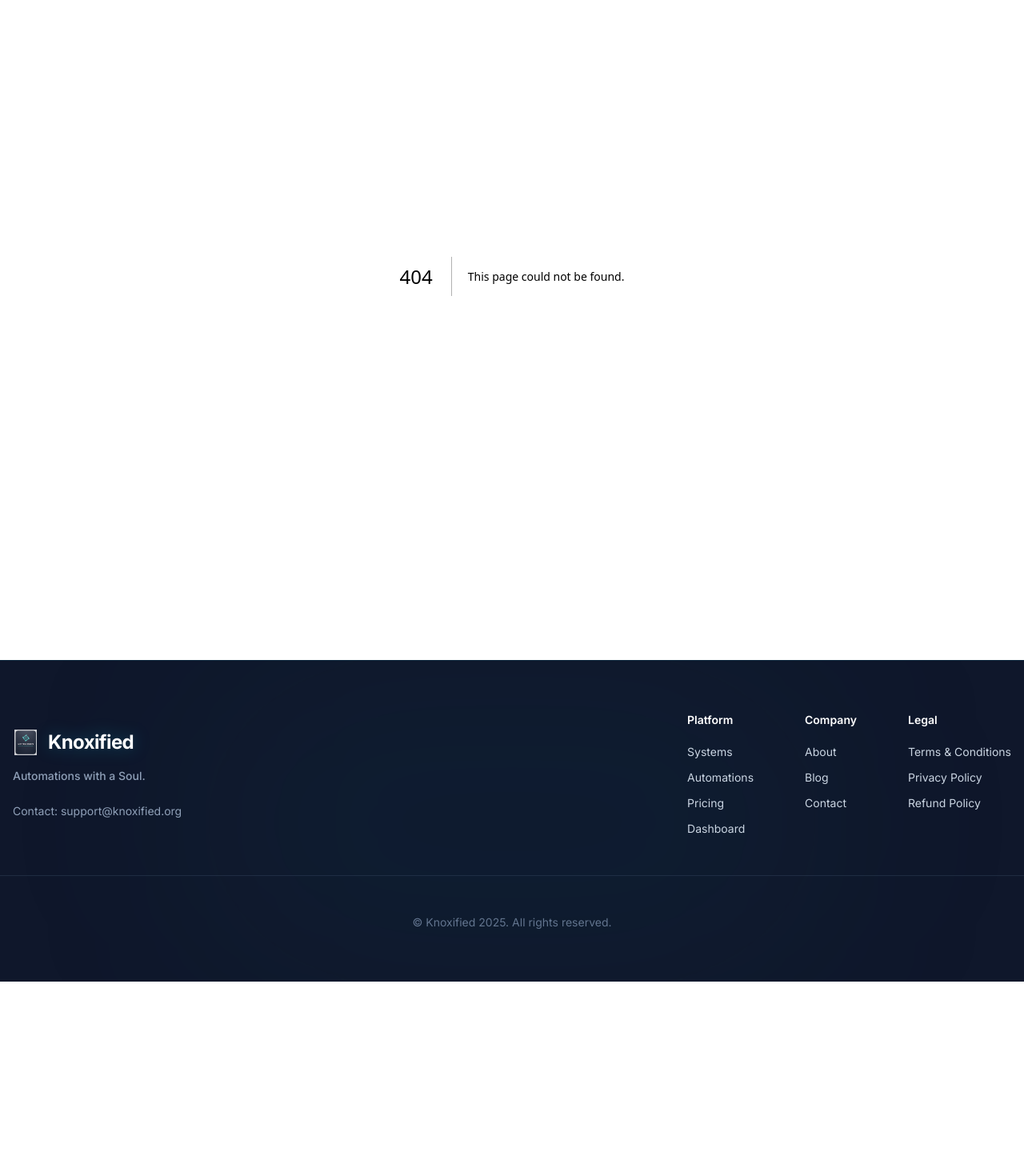
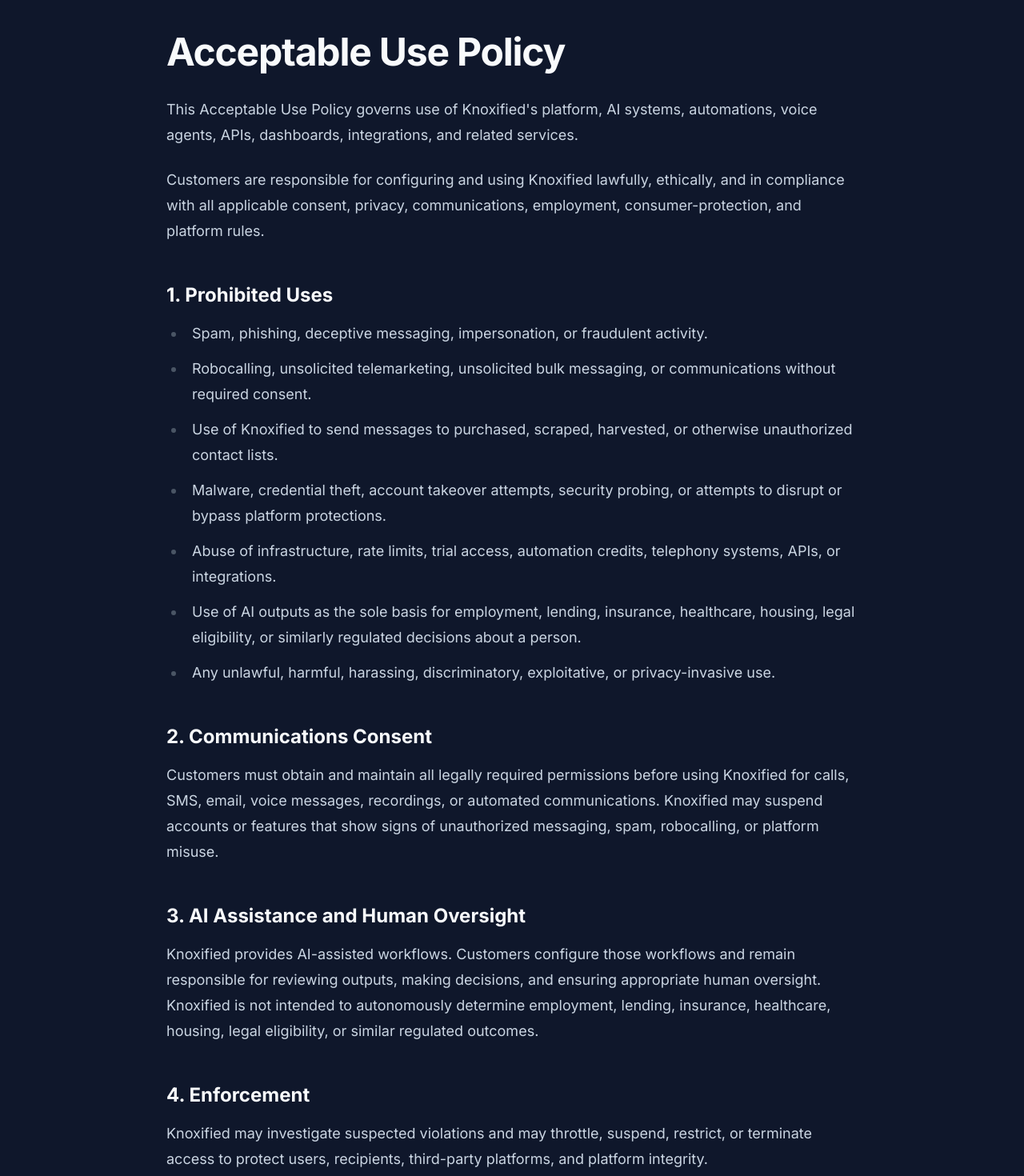
Before and after one commit to knoxified/knoxified-saas, a Next.js app: page /legal/acceptable-use in a window 1280 px wide. Before the commit this address had no page. Shown: the part 120-1590 px from the top of the page at 80% size. Before the commit the page ends 1347 px from the top, so only its background shows below. Built offline with nearby package versions, Linux system fonts and the light colour scheme.

Commit message:
Improve Paddle compliance messaging and AI governance

```diff
--- a/app/api/marketing-config/route.ts
+++ b/app/api/marketing-config/route.ts
@@ -4,7 +4,7 @@
   { id: 'real-estate', name: 'Real Estate Agent System', iconName: 'Home', desc: 'Handles the entire property inquiry lifecycle, qualifying serious buyers and organizing viewings to build a stronger sales pipeline.', tier: 'Enterprise Tier', complexity: 'High' },
   { id: 'property', name: 'Property Management System', iconName: 'Building', desc: 'Manages tenant requests end-to-end, instantly routing maintenance issues and driving lease renewals without staff involvement.', tier: 'Enterprise Tier', complexity: 'High' },
   { id: 'healthcare', name: 'Healthcare Inquiry System', iconName: 'HeartPulse', desc: 'Automates the complete patient intake process, securing private pre-consultation triage and seamless cross-department scheduling.', tier: 'Enterprise Tier', complexity: 'High' },
-  { id: 'recruitment', name: 'Recruitment System', iconName: 'Users', desc: 'Runs candidate screening on autopilot, handling interview staging to ensure you never lose top talent to competitors.', tier: 'Enterprise Tier', complexity: 'High' },
+  { id: 'recruitment', name: 'Recruitment System', iconName: 'Users', desc: 'Supports recruiter-led candidate intake, interview staging, and workflow organization so teams can review talent faster.', tier: 'Enterprise Tier', complexity: 'High' },
   { id: 'insurance', name: 'Insurance Concierge System', iconName: 'Shield', desc: 'Manages first-response claims intake and seamlessly collects policy documents to accelerate your underwriting handoffs.', tier: 'Enterprise Tier', complexity: 'High' },
   { id: 'logistics', name: 'Logistics Supervisor System', iconName: 'Truck', desc: 'Resolves delivery carrier tracking disputes and manages proactive exception handling to keep customers fully updated.', tier: 'Enterprise Tier', complexity: 'High' },
   { id: 'ecommerce', name: 'E-commerce System', iconName: 'ShoppingCart', desc: 'Protects overall revenue by managing post-purchase workflows, returns authorization, and incoming order inquiries automatically.', tier: 'Enterprise Tier', complexity: 'High' },
--- a/app/automations/page.tsx
+++ b/app/automations/page.tsx
@@ -11,7 +11,7 @@
   },
   {
     "title": "MailCraft ✍️",
-    "desc": "Takes an enriched lead profile from LeadReach and instantly drafts a 4-step personalized outreach email sequence — ready to send.",
+    "desc": "Takes approved contact context and drafts customer-authorized email follow-ups for team review.",
     "href": "/automations/mailcraft"
   },
   {
@@ -31,7 +31,7 @@
   },
   {
     "title": "WinBackBot 🔥",
-    "desc": "Identifies dormant clients and automatically re-engages them with personalized offers.",
+    "desc": "Helps teams prepare authorized follow-ups for existing clients with relevant service updates.",
     "href": "/automations/winbackbot"
   },
   {
@@ -106,7 +106,7 @@
   },
   {
     "title": "ScreenSync 🤝",
-    "desc": "Automatically reviews and ranks incoming resumes against specific job requirements.",
+    "desc": "Organizes incoming resumes against recruiter-defined criteria for human review.",
     "href": "/automations/screensync"
   },
   {
@@ -116,7 +116,7 @@
   },
   {
     "title": "OmniPulse 🚀",
-    "desc": "Fires highly targeted SMS campaigns based on user behavior and purchasing events.",
+    "desc": "Sends customer-authorized SMS updates based on relevant account or purchase events.",
     "href": "/automations/omnipulse"
   },
   {
@@ -151,7 +151,7 @@
   },
   {
     "title": "CartRevive 🛒",
-    "desc": "Engages with abandoned cart customers on SMS and WhatsApp, offering intelligent discounts and recovering sales.",
+    "desc": "Sends customer-authorized cart reminders on SMS and WhatsApp with approved recovery offers.",
     "href": "/automations/cartrevive"
   },
   {
--- a/app/layout.tsx
+++ b/app/layout.tsx
@@ -8,13 +8,13 @@
 export const metadata: Metadata = {
   metadataBase: new URL('https://knoxified.org'),
   title: 'Knoxified — AI Systems & Automation for Growing Businesses',
-  description: 'Knoxified automates your inbound calls, books appointments, enriches leads, and sends personalized outreach — 24/7, without hiring. Built for businesses that want to scale.',
+  description: 'Knoxified builds AI systems and automation workflows for calls, appointments, operations, and customer communication - built for growing businesses that want to scale.',
   alternates: {
     canonical: 'https://knoxified.org',
   },
   openGraph: {
     title: 'Knoxified — AI Systems & Automation for Growing Businesses',
-    description: 'Knoxified automates your inbound calls, books appointments, enriches leads, and sends personalized outreach — 24/7, without hiring. Built for businesses that want to scale.',
+    description: 'Knoxified builds AI systems and automation workflows for calls, appointments, operations, and customer communication - built for growing businesses that want to scale.',
     type: 'website',
     url: 'https://knoxified.org',
     images: [{ url: '/og-image.png', width: 1200, height: 630, alt: 'Knoxified' }],
@@ -22,7 +22,7 @@
   twitter: {
     card: 'summary_large_image',
     title: 'Knoxified — AI Systems & Automation for Growing Businesses',
-    description: 'Knoxified automates your inbound calls, books appointments, enriches leads, and sends personalized outreach — 24/7, without hiring. Built for businesses that want to scale.',
+    description: 'Knoxified builds AI systems and automation workflows for calls, appointments, operations, and customer communication - built for growing businesses that want to scale.',
     images: ['/og-image.png'],
   },
   icons: {
@@ -128,6 +128,7 @@
                 <h4 className="font-semibold text-white mb-2">Legal</h4>
                 <Link href="/legal/terms" className="hover:text-cyan-400 transition-colors">Terms &amp; Conditions</Link>
                 <Link href="/legal/privacy" className="hover:text-cyan-400 transition-colors">Privacy Policy</Link>
+                <Link href="/legal/acceptable-use" className="hover:text-cyan-400 transition-colors">Acceptable Use Policy</Link>
                 <Link href="/legal/refunds" className="hover:text-cyan-400 transition-colors">Refund Policy</Link>
               </div>
             </div>
--- /dev/null
+++ b/app/legal/acceptable-use/page.tsx
@@ -0,0 +1,46 @@
+export default function AcceptableUsePage() {
+  return (
+    <div className="container mx-auto px-4 py-24 max-w-4xl">
+      <h1 className="text-4xl md:text-5xl font-bold text-slate-50 mb-8 tracking-tight">Acceptable Use Policy</h1>
+      <div className="prose prose-invert prose-lg text-slate-300 max-w-none">
+        <p>
+          This Acceptable Use Policy governs use of Knoxified&apos;s platform, AI systems, automations, voice agents, APIs, dashboards, integrations, and related services.
+        </p>
+        <p className="mt-4">
+          Customers are responsible for configuring and using Knoxified lawfully, ethically, and in compliance with all applicable consent, privacy, communications, employment, consumer-protection, and platform rules.
+        </p>
+
+        <h2 className="text-2xl font-bold text-slate-50 mt-12 mb-4">1. Prohibited Uses</h2>
+        <ul className="list-disc pl-6 space-y-2 mt-4">
+          <li>Spam, phishing, deceptive messaging, impersonation, or fraudulent activity.</li>
+          <li>Robocalling, unsolicited telemarketing, unsolicited bulk messaging, or communications without required consent.</li>
+          <li>Use of Knoxified to send messages to purchased, scraped, harvested, or otherwise unauthorized contact lists.</li>
+          <li>Malware, credential theft, account takeover attempts, security probing, or attempts to disrupt or bypass platform protections.</li>
+          <li>Abuse of infrastructure, rate limits, trial access, automation credits, telephony systems, APIs, or integrations.</li>
+          <li>Use of AI outputs as the sole basis for employment, lending, insurance, healthcare, housing, legal eligibility, or similarly regulated decisions about a person.</li>
+          <li>Any unlawful, harmful, harassing, discriminatory, exploitative, or privacy-invasive use.</li>
+        </ul>
+
+        <h2 className="text-2xl font-bold text-slate-50 mt-12 mb-4">2. Communications Consent</h2>
+        <p>
+          Customers must obtain and maintain all legally required permissions before using Knoxified for calls, SMS, email, voice messages, recordings, or automated communications. Knoxified may suspend accounts or features that show signs of unauthorized messaging, spam, robocalling, or platform misuse.
+        </p>
+
+        <h2 className="text-2xl font-bold text-slate-50 mt-12 mb-4">3. AI Assistance and Human Oversight</h2>
+        <p>
+          Knoxified provides AI-assisted workflows. Customers configure those workflows and remain responsible for reviewing outputs, making decisions, and ensuring appropriate human oversight. Knoxified is not intended to autonomously determine employment, lending, insurance, healthcare, housing, legal eligibility, or similar regulated outcomes.
+        </p>
+
+        <h2 className="text-2xl font-bold text-slate-50 mt-12 mb-4">4. Enforcement</h2>
+        <p>
+          Knoxified may investigate suspected violations and may throttle, suspend, restrict, or terminate access to protect users, recipients, third-party platforms, and platform integrity.
+        </p>
+
+        <h2 className="text-2xl font-bold text-slate-50 mt-12 mb-4">5. Contact</h2>
+        <p>
+          To report abuse or ask questions about this policy, contact <a href="mailto:support@knoxified.org" className="text-cyan-400 hover:text-cyan-300">support@knoxified.org</a>.
+        </p>
+      </div>
+    </div>
+  );
+}
--- a/app/legal/privacy/page.tsx
+++ b/app/legal/privacy/page.tsx
@@ -72,6 +72,8 @@
         <h2 className="text-2xl font-bold text-slate-50 mt-12 mb-4">8. AI & Automation Disclaimer</h2>
         <p>Certain Services may involve AI-generated outputs, automated workflows, or third-party integrations.</p>
         <p className="mt-2">Outputs generated by AI systems may not always be accurate, complete, or suitable for every use case. Users are responsible for reviewing and validating outputs before relying on them operationally, legally, financially, or commercially.</p>
+        <p className="mt-2">AI assists users with configured workflows. Customers configure their workflows, prompts, criteria, integrations, and communication settings, and remain responsible for all decisions and actions taken through the Services.</p>
+        <p className="mt-2">Knoxified is not intended to autonomously determine employment, lending, insurance, healthcare, housing, legal eligibility, or similar regulated decisions about a natural person.</p>
 
         <h2 className="text-2xl font-bold text-slate-50 mt-12 mb-4">9. Cookies &amp; Tracking Technologies</h2>
         <p>Our website and dashboard may use cookies and similar technologies to operate core functionality, keep you signed in, and understand aggregate usage patterns. Non-essential cookies (such as analytics) are only used with your consent where required by applicable law. You can control cookie preferences through your browser settings.</p>
--- a/app/legal/terms/page.tsx
+++ b/app/legal/terms/page.tsx
@@ -87,6 +87,14 @@
           <li><strong>8.3.</strong> Use of the Services is also governed by our Privacy Policy.</li>
         </ul>
 
+        <h2 className="text-2xl font-bold text-slate-50 mt-12 mb-4">8A. AI Governance and Human Oversight</h2>
+        <ul className="list-none space-y-4">
+          <li><strong>8A.1.</strong> Knoxified provides AI-assisted workflow tools. AI outputs are intended to support Users, not replace User judgment, professional review, or legally required human oversight.</li>
+          <li><strong>8A.2.</strong> Users configure their own workflows, criteria, prompts, integrations, communication settings, and business rules, and remain responsible for all decisions, actions, and outcomes resulting from their use of the Services.</li>
+          <li><strong>8A.3.</strong> Knoxified is not intended to autonomously determine employment, lending, insurance, healthcare, housing, legal eligibility, or similar regulated decisions about a natural person.</li>
+          <li><strong>8A.4.</strong> Users must review AI-assisted outputs before relying on them in operational, legal, financial, medical, employment, insurance, or similarly sensitive contexts.</li>
+        </ul>
+
         <h2 className="text-2xl font-bold text-slate-50 mt-12 mb-4">9. Intellectual Property</h2>
         <ul className="list-none space-y-4">
           <li><strong>9.1.</strong> Knoxified retains ownership of all proprietary software, frameworks, systems, workflows, automation logic, infrastructure, branding, and platform architecture.</li>
--- a/app/page.tsx
+++ b/app/page.tsx
@@ -597,7 +597,7 @@
               </li>
               <li className="flex items-start gap-3 text-sm text-slate-300">
                 <CheckCircle2 className="w-5 h-5 text-cyan-500 shrink-0 mt-0.5" />
-                <span>Outbound System Tools</span>
+                <span>Customer Communication Tools</span>
               </li>
               <li className="flex items-start gap-3 text-sm text-slate-300">
                 <CheckCircle2 className="w-5 h-5 text-cyan-500 shrink-0 mt-0.5" />
@@ -741,16 +741,16 @@
 
                 {/* Category */}
                 <tr>
-                  <td colSpan={4} className="py-4 px-6 font-semibold text-slate-300 bg-slate-800/20">Growth & Retargeting</td>
+                  <td colSpan={4} className="py-4 px-6 font-semibold text-slate-300 bg-slate-800/20">Customer Engagement & Retention</td>
                 </tr>
                 <tr className="border-b border-slate-800 hover:bg-slate-800/30 transition-colors">
-                  <td className="py-4 px-6 text-slate-400">Lead Reactivation</td>
+                  <td className="py-4 px-6 text-slate-400">Customer Follow-Up Automation</td>
                   <td className="py-4 px-6 text-center"><CheckCircle2 className="w-5 h-5 text-cyan-500 mx-auto" /></td>
                   <td className="py-4 px-6 text-center bg-slate-800/30"><CheckCircle2 className="w-5 h-5 text-cyan-500 mx-auto" /></td>
                   <td className="py-4 px-6 text-center"><CheckCircle2 className="w-5 h-5 text-slate-600 mx-auto" /></td>
                 </tr>
                 <tr className="border-b border-slate-800 hover:bg-slate-800/30 transition-colors">
-                  <td className="py-4 px-6 text-slate-400">Multi-Channel Retargeting</td>
+                  <td className="py-4 px-6 text-slate-400">Authorized Multi-Channel Messaging</td>
                   <td className="py-4 px-6 text-center text-slate-600">—</td>
                   <td className="py-4 px-6 text-center bg-slate-800/30"><CheckCircle2 className="w-5 h-5 text-cyan-500 mx-auto" /></td>
                   <td className="py-4 px-6 text-center"><CheckCircle2 className="w-5 h-5 text-slate-600 mx-auto" /></td>
--- a/app/pricing/layout.tsx
+++ b/app/pricing/layout.tsx
@@ -2,7 +2,7 @@
 
 export const metadata: Metadata = {
   title: 'Pricing — Knoxified AI Automation Plans',
-  description: 'Simple, transparent pricing for AI voice agents, lead enrichment, and outreach automation. Starter from $247/mo. No hidden fees.',
+  description: 'Simple, transparent pricing for Knoxified AI voice agents, workflow automation, and customer communication systems. Starter from $247/mo. No hidden fees.',
   alternates: {
     canonical: 'https://knoxified.org/pricing',
   },
--- a/app/pricing/page.tsx
+++ b/app/pricing/page.tsx
@@ -95,7 +95,7 @@
             </li>
             <li className="flex items-start gap-3 text-sm text-slate-300">
               <CheckCircle2 className="w-5 h-5 text-cyan-500 shrink-0 mt-0.5" />
-              <span>Outbound System Tools</span>
+              <span>Customer Communication Tools</span>
             </li>
             <li className="flex items-start gap-3 text-sm text-slate-300">
               <CheckCircle2 className="w-5 h-5 text-cyan-500 shrink-0 mt-0.5" />
@@ -239,16 +239,16 @@
 
               {/* Category */}
               <tr>
-                <td colSpan={4} className="py-4 px-6 font-semibold text-slate-300 bg-slate-800/20">Growth & Retargeting</td>
+                <td colSpan={4} className="py-4 px-6 font-semibold text-slate-300 bg-slate-800/20">Customer Engagement & Retention</td>
               </tr>
               <tr className="border-b border-slate-800 hover:bg-slate-800/30 transition-colors">
-                <td className="py-4 px-6 text-slate-400">Lead Reactivation</td>
+                <td className="py-4 px-6 text-slate-400">Customer Follow-Up Automation</td>
                 <td className="py-4 px-6 text-center"><CheckCircle2 className="w-5 h-5 text-cyan-500 mx-auto" /></td>
                 <td className="py-4 px-6 text-center bg-slate-800/30"><CheckCircle2 className="w-5 h-5 text-cyan-500 mx-auto" /></td>
                 <td className="py-4 px-6 text-center"><CheckCircle2 className="w-5 h-5 text-slate-600 mx-auto" /></td>
               </tr>
               <tr className="border-b border-slate-800 hover:bg-slate-800/30 transition-colors">
-                <td className="py-4 px-6 text-slate-400">Multi-Channel Retargeting</td>
+                <td className="py-4 px-6 text-slate-400">Authorized Multi-Channel Messaging</td>
                 <td className="py-4 px-6 text-center text-slate-600">—</td>
                 <td className="py-4 px-6 text-center bg-slate-800/30"><CheckCircle2 className="w-5 h-5 text-cyan-500 mx-auto" /></td>
                 <td className="py-4 px-6 text-center"><CheckCircle2 className="w-5 h-5 text-slate-600 mx-auto" /></td>
--- a/app/systems/layout.tsx
+++ b/app/systems/layout.tsx
@@ -2,7 +2,7 @@
 
 export const metadata: Metadata = {
   title: 'AI Systems — Knoxified',
-  description: "Explore Knoxified's AI-powered systems: inbound voice agents, outbound dialers, and virtual receptionists built for your industry.",
+  description: "Explore Knoxified's AI-powered systems: voice agents, workflow automations, and virtual receptionists built for your industry.",
   alternates: {
     canonical: 'https://knoxified.org/systems',
   },
```
Also changed, not shown: app/automations/screensync/page.tsx (+6 -6 lines), app/systems/recruitment/page.tsx (+10 -10 lines), public/ariyah.png (added).
